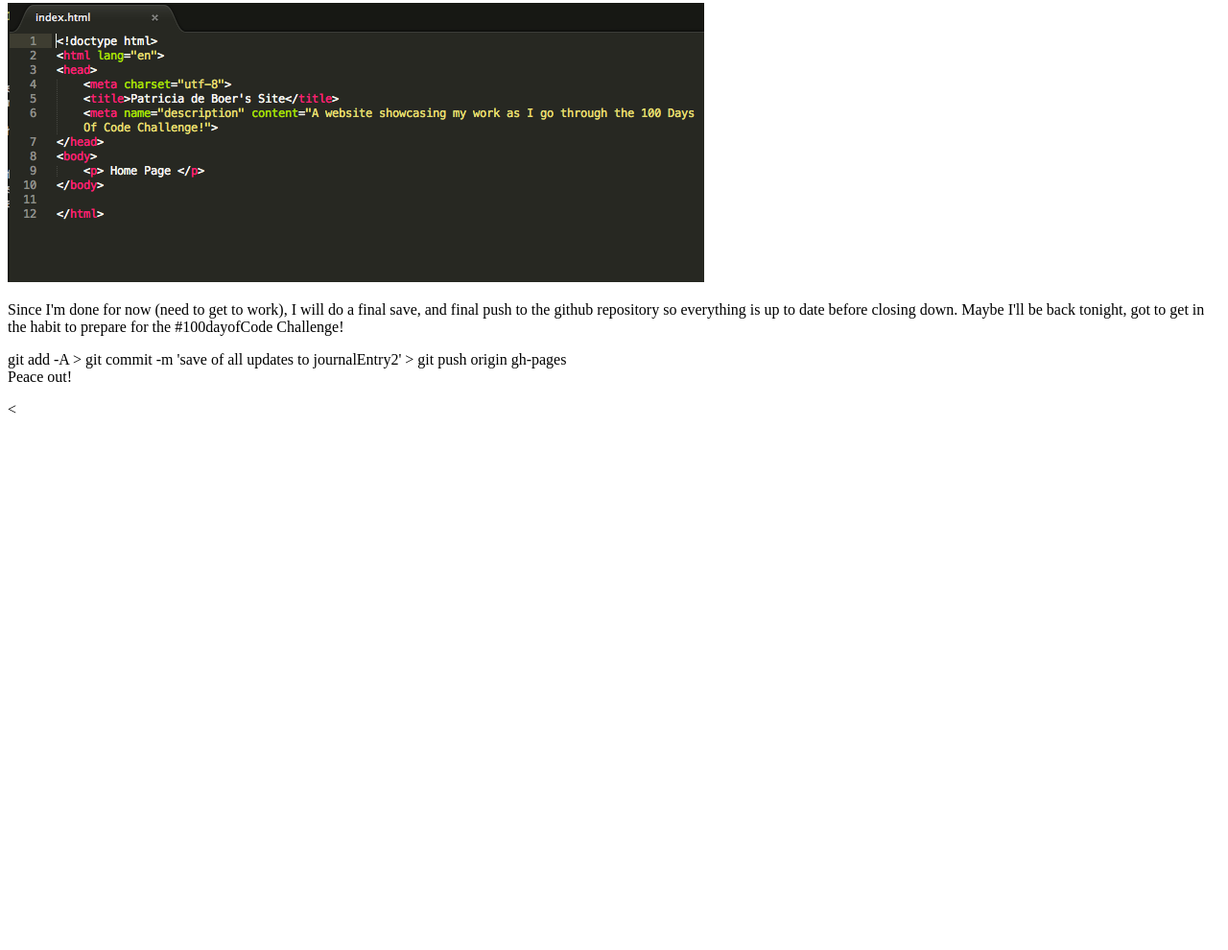
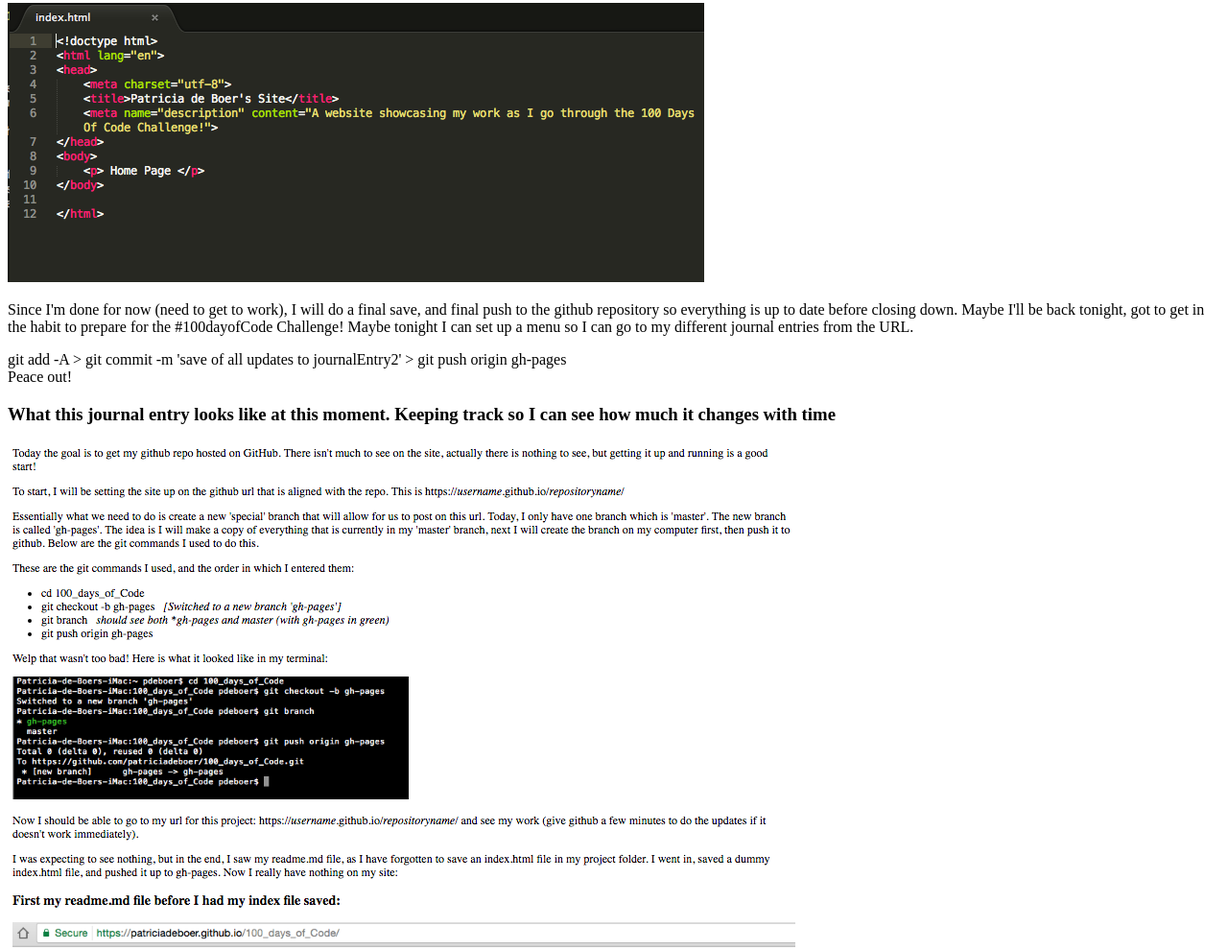
Before and after one commit to patriciadeboer/100_days_of_Code, a plain HTML site: page journalEntries/journalEntry2.html in a window 1280 px wide. Shown: the part 1310-2300 px from the top of the page at 96% size. Before the commit the page ends 1754 px from the top, so only its background shows below. Drawn offline with Linux system fonts and the light colour scheme.

Commit message:
adding in Jounal Entry 2 screenshot as it is today

```diff
--- a/journalEntries/journalEntry2.html
+++ b/journalEntries/journalEntry2.html
@@ -39,10 +39,12 @@
 	<h3>My index.html file for now... (with pretty much nothing in it)</h3>
 	<img src="../images/journalEntry2_IndexHtmlFile.png" alt="Screenshot of my Index file with nothing in it">
 
-	<p> Since I'm done for now (need to get to work), I will do a final save, and final push to the github repository so everything is up to date before closing down. Maybe I'll be back tonight, got to get in the habit to prepare for the #100dayofCode Challenge! </p>
+	<p> Since I'm done for now (need to get to work), I will do a final save, and final push to the github repository so everything is up to date before closing down. Maybe I'll be back tonight, got to get in the habit to prepare for the #100dayofCode Challenge! Maybe tonight I can set up a menu so I can go to my different journal entries from the URL. </p>
 
 	<p> git add -A > git commit -m 'save of all updates to journalEntry2' > git push origin gh-pages <br/> Peace out! </p>
 
-	<
+	<h3> What this journal entry looks like at this moment. Keeping track so I can see how much it changes with time </h3>
+	<img src="../images/journalEntry2_FinalViewofEntry.png" alt="Screenshot of jounal entry 2 without any formatting">
+
 </body>
 </html>
```
Also changed, not shown: images/journalEntry2_FinalViewofEntry.png (added).
